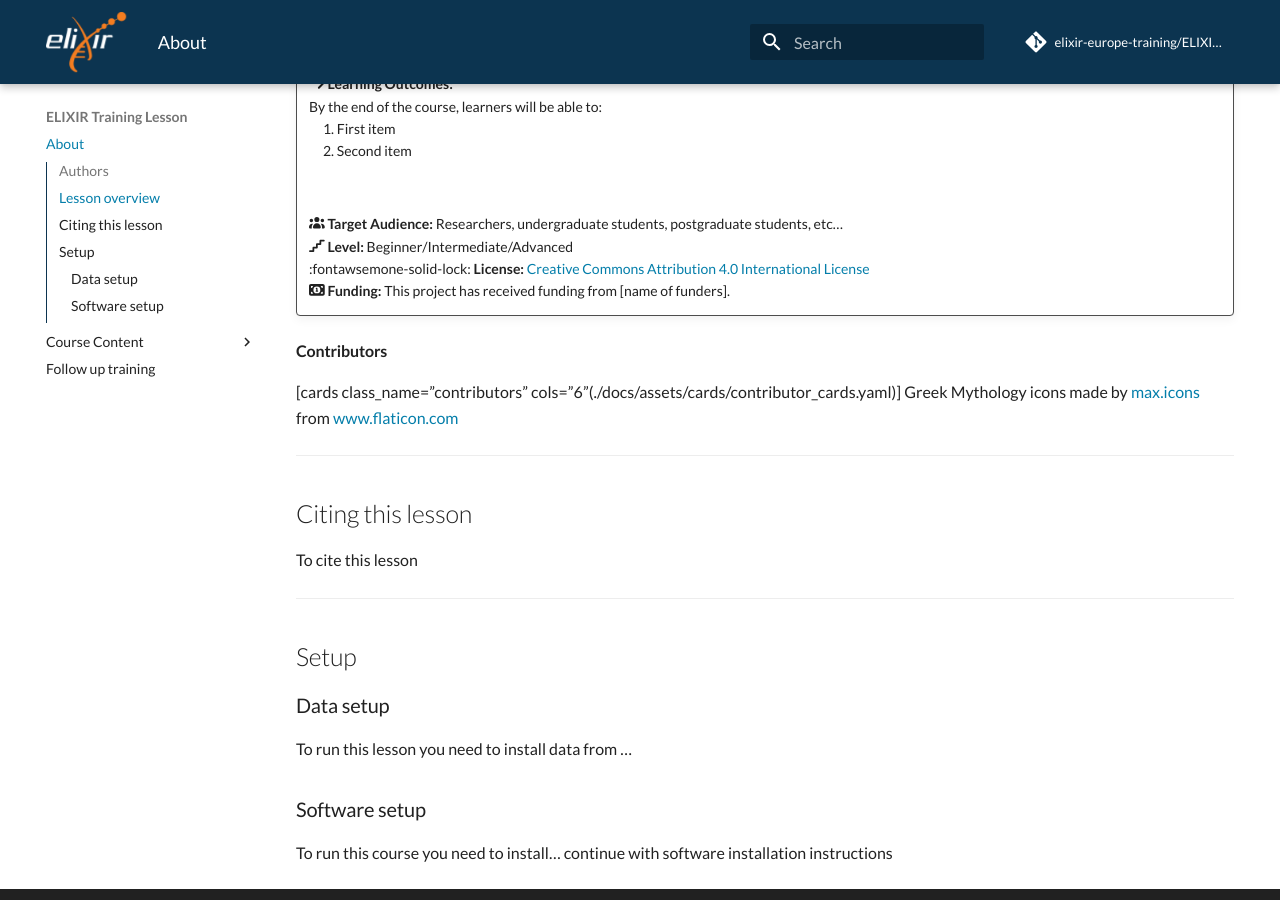
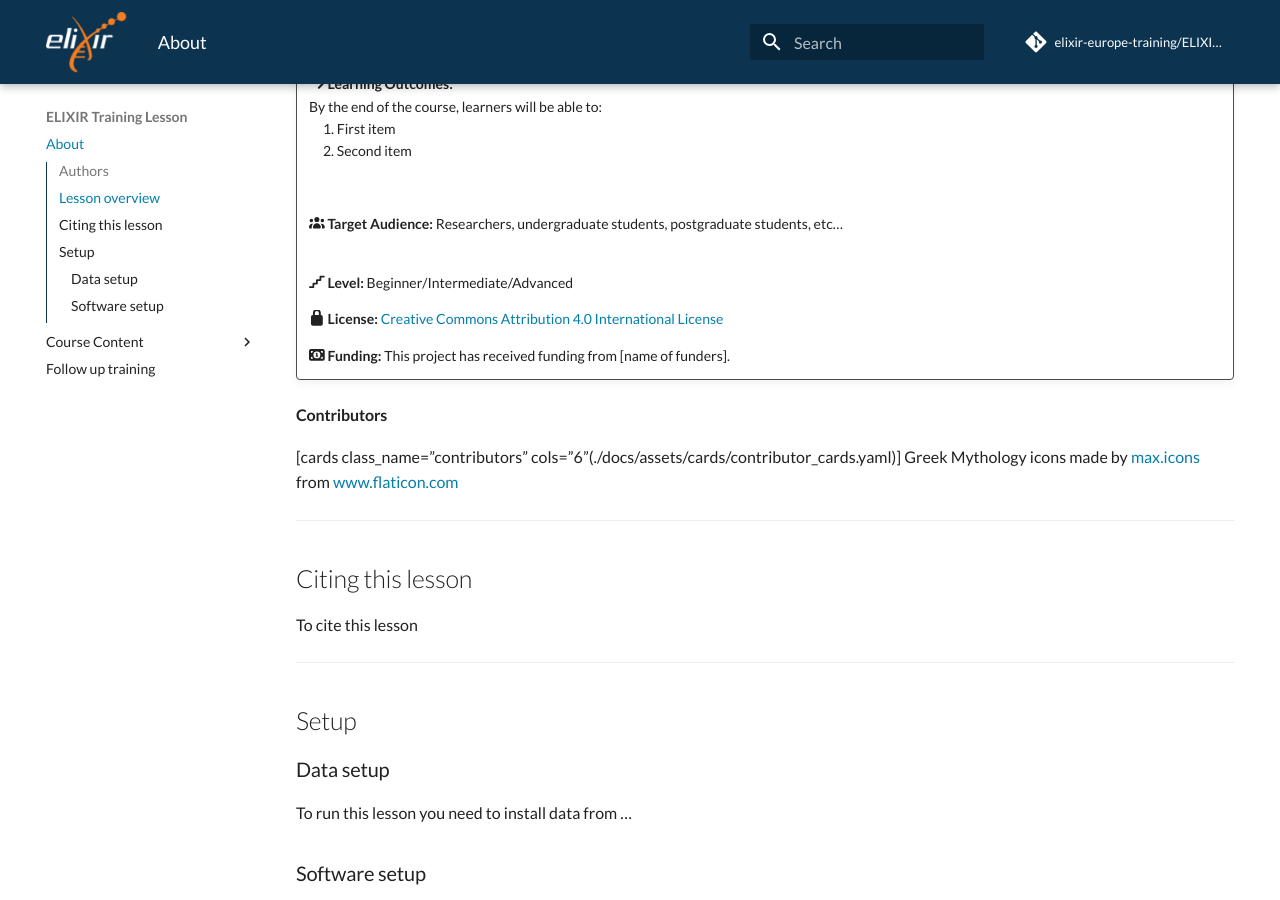
Before and after one commit to elixir-europe-training/ELIXIR-TrP-LessonTemplate-MkDocs, an MkDocs documentation site: the page built from docs/index.md, in a window 1280 px wide and 900 px high, scrolled down 654 px. Built offline with MkDocs 1.6.1 and Material for MkDocs 9.7.7, drawn with Linux system fonts in a browser that asks for light colours; comment, search, counter and statistics services are not loaded.

Commit message:
fix icon bug

```diff
--- a/docs/index.md
+++ b/docs/index.md
@@ -29,8 +29,12 @@ Greek Mythology icons made by [max.icons](https://www.flaticon.com/authors/maxic
     </br>
 
     :fontawesome-solid-users: **Target Audience:** Researchers, undergraduate students, postgraduate students, etc...
+    </br>
+
     :fontawesome-solid-stairs: **Level:** Beginner/Intermediate/Advanced
-    :fontawsemone-solid-lock: **License:** [Creative Commons Attribution 4.0 International License](https://creativecommons.org/licenses/by/4.0/)
+
+    :fontawesome-solid-lock: **License:** [Creative Commons Attribution 4.0 International License](https://creativecommons.org/licenses/by/4.0/)
+
     :fontawesome-solid-money-bill-1: **Funding:** This project has received funding from [name of funders].
 
     [comment]: # (Property in Bioschema: description)
```
